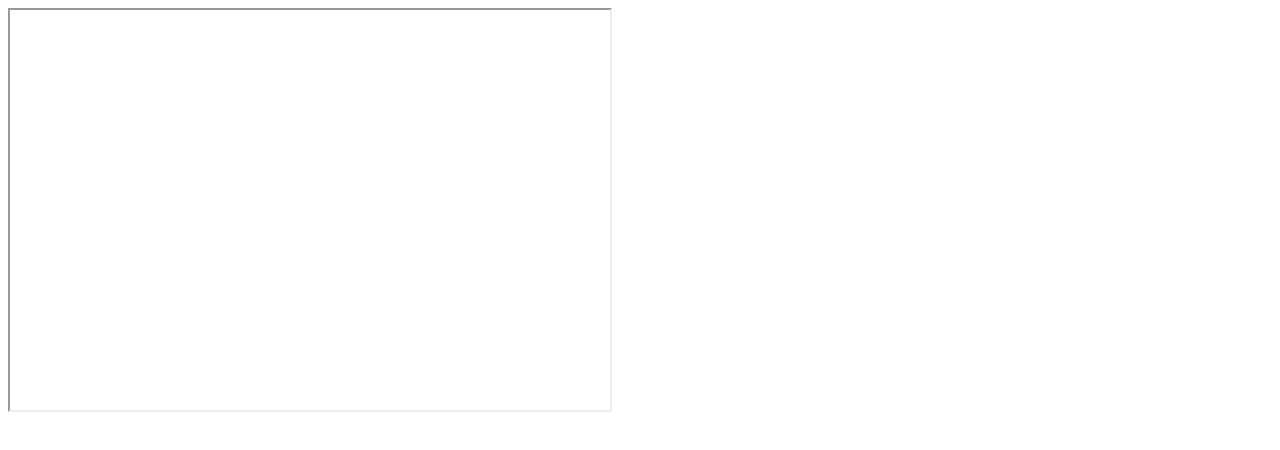
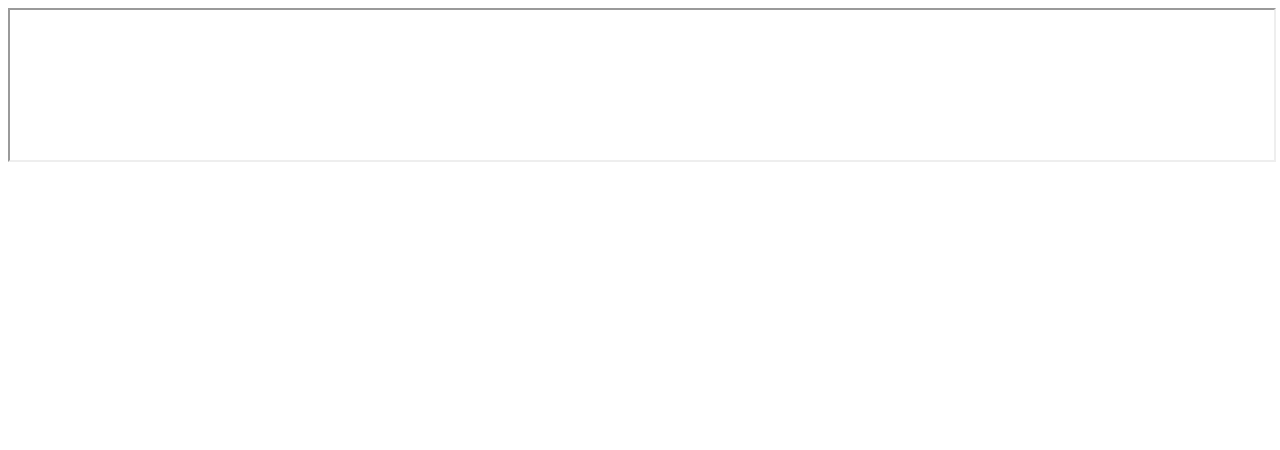
Before and after one commit to lauren7249/laurenbot, a plain HTML site: page embed.html in a window 1280 px wide. Drawn offline with Linux system fonts and the light colour scheme.

Commit message:
Update embed.html

```diff
--- a/embed.html
+++ b/embed.html
@@ -4,7 +4,7 @@
     <title>Lauren's bot</title>
 </head>
 <body>
-    <iframe id="dynamicIframe" width="600px" height="400px"></iframe>
+    <iframe id="dynamicIframe" width="100%" height="100%"></iframe>
     <script>
       document.addEventListener('DOMContentLoaded', function() {
           var iframe = document.getElementById('dynamicIframe');
```
